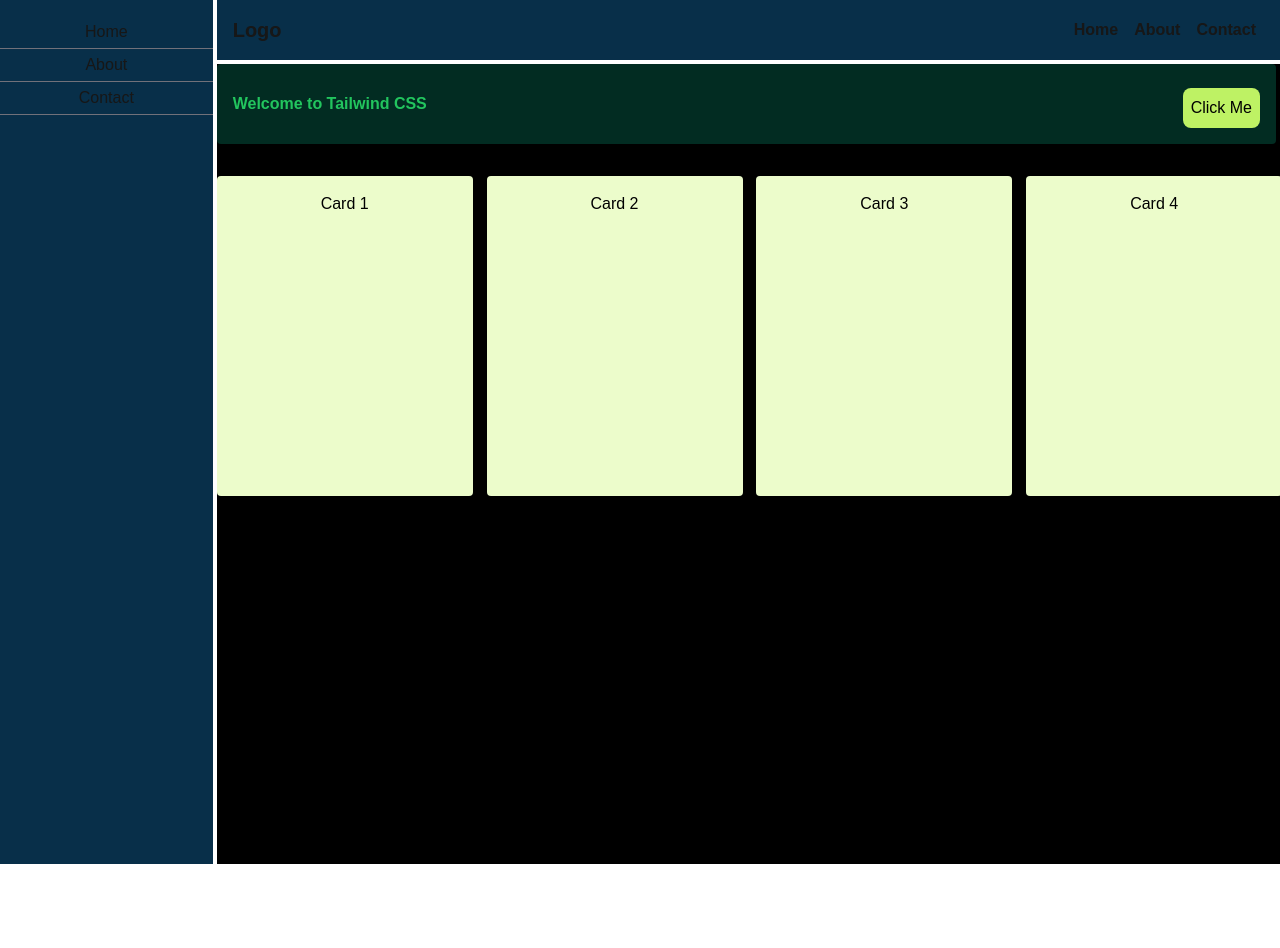
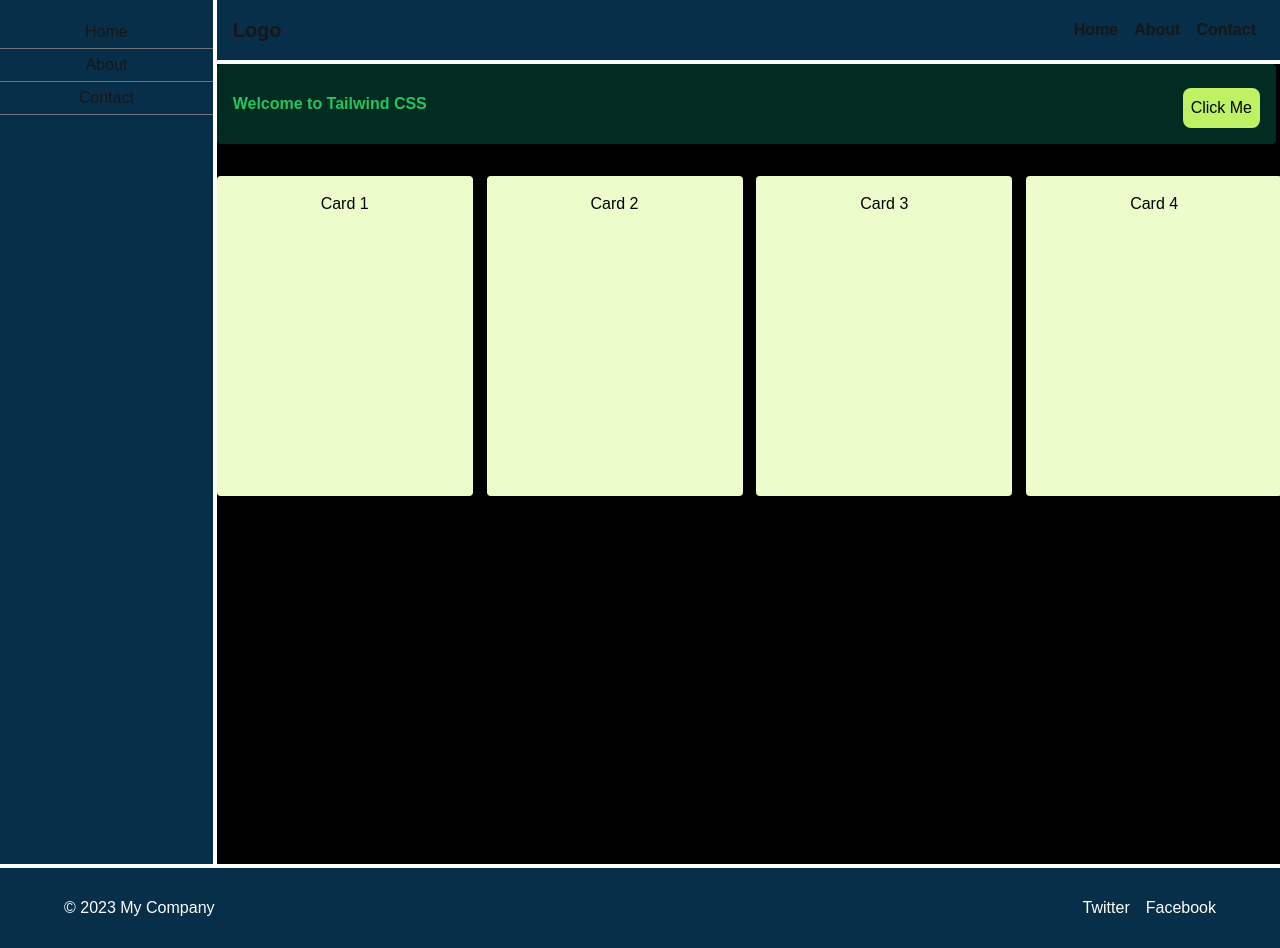
Before and after one commit to aditi-rana/next-tailwindcss, a Next.js app in the folder tailwindcss-practise/: page / in a window 1280 px wide. Before the commit the page ends 864 px from the top, so only its background shows below. Built offline with nearby package versions, Linux system fonts and the light colour scheme.

Commit message:
footer added

```diff
--- /dev/null
+++ b/tailwindcss-practise/src/app/components/Footer.tsx
@@ -0,0 +1,19 @@
+import React from "react";
+
+const Footer = () => {
+  return (
+    <footer className="text-white w-full h-20 mt-1 bg-sky-950 flex items-center md:justify-between px-16 md:flex-row flex-col justify-around">
+      <div>© 2023 My Company</div>
+      <div className="space-x-4">
+        <a href="#" className="hover:text-gray-400">
+          Twitter
+        </a>
+        <a href="#" className="hover:text-gray-400">
+          Facebook
+        </a>
+      </div>
+    </footer>
+  );
+};
+
+export default Footer;
--- a/tailwindcss-practise/src/app/page.tsx
+++ b/tailwindcss-practise/src/app/page.tsx
@@ -3,6 +3,7 @@
 import Navbar from "@/app/components/Navbar";
 import Sidebar from "@/app/components/Sidebar";
 import CardGroup from "@/app/components/Cards";
+import Footer from "@/app/components/Footer";
 export default function Home() {
   return (
     <>
@@ -28,6 +29,7 @@ export default function Home() {
           </main>
         </div>
       </div>
+      <Footer />
     </>
   );
 }
```
